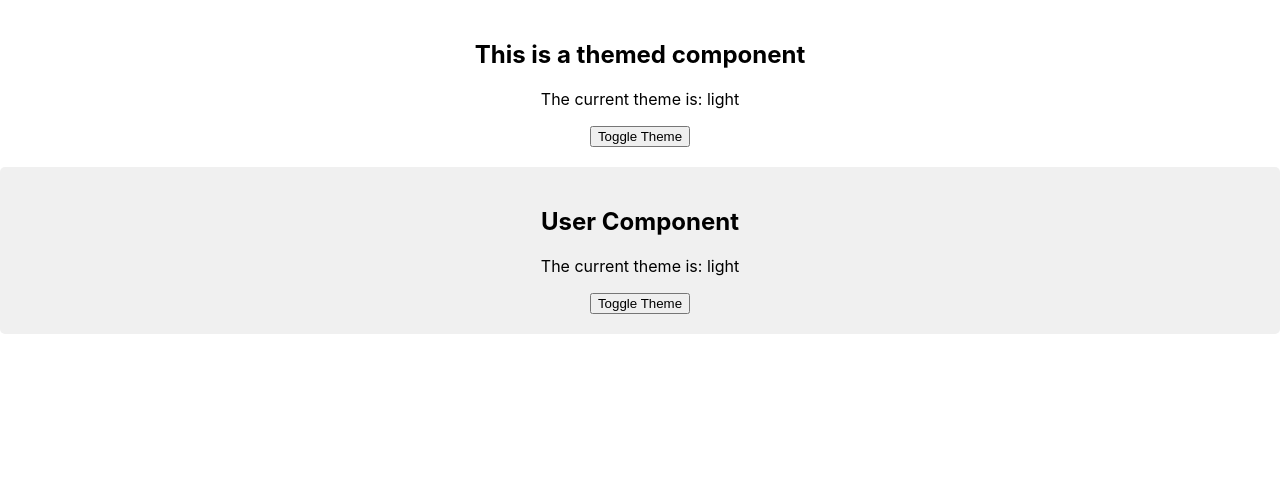
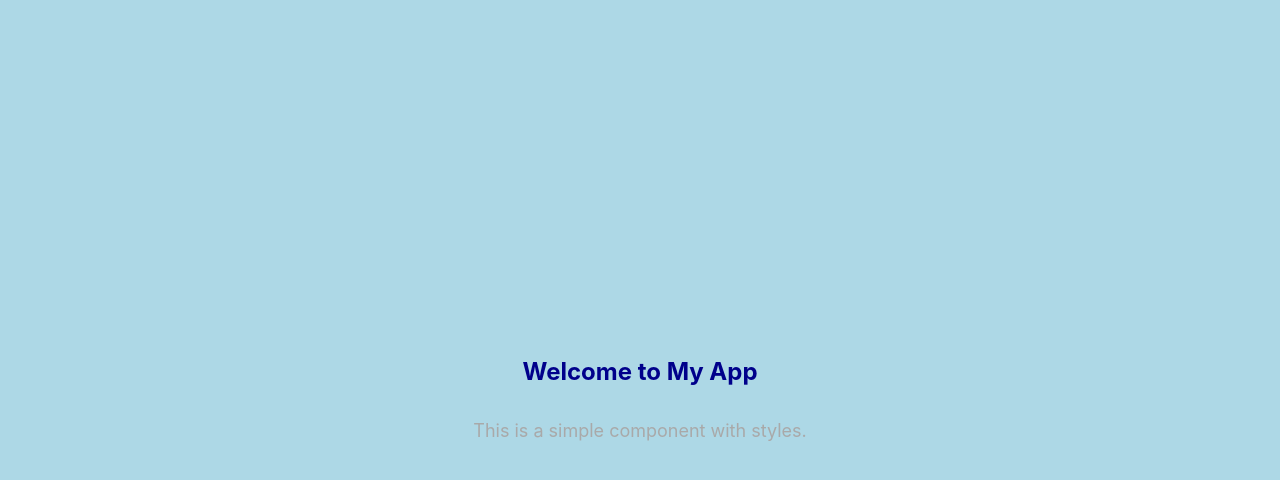
Before and after one commit to veerabrahmam952/react, a React (Create React App) app in the folder my-app/: page / in a window 1280 px wide. Shown: the top 480 px of the page. Built offline with nearby package versions, Linux system fonts and the light colour scheme.

Commit message:
Add style approaches to the app

```diff
--- a/my-app/package.json
+++ b/my-app/package.json
@@ -11,6 +11,7 @@
     "react-dom": "^19.1.1",
     "react-router-dom": "^6.30.1",
     "react-scripts": "5.0.1",
+    "styled-components": "^6.1.19",
     "web-vitals": "^2.1.4"
   },
   "scripts": {
--- a/my-app/src/App.css
+++ b/my-app/src/App.css
@@ -1,5 +1,14 @@
 .App {
   text-align: center;
+}
+
+.container {
+  display: flex;
+  flex-direction: column;
+  align-items: center;
+  justify-content: center;
+  height: 100vh;
+  background-color: blue;
 }
 
 .App-logo {
--- a/my-app/src/App.js
+++ b/my-app/src/App.js
@@ -14,6 +14,9 @@ import { SingleForm } from './components/UserForm.js';
 import ThemeProvider from './components/ThemeProvider.js';
 import ThemedComponent from './components/ThemedComponent.js';
 import UserComponent from './components/UserComponent.js';
+// import {StylingComponent, InlineStylingComponent} from './components/StylingComponent.js';
+// import StylingModuleComponent  from './components/StyleComponents/StylingModule.js';
+import StyleTaggedComponent from './components/StyleComponents/StyleTaggedComponent.js';
 
 function App() {
   const products = [
@@ -23,10 +26,18 @@ function App() {
     {name: 'HP', price: 70000, description: 'Laptop', id: 4},
   ]
   return (
-    <ThemeProvider>
-       <ThemedComponent />
-       <UserComponent />
-    </ThemeProvider>
+    <>
+    {/* <div className="container">Hi</div> */}
+    {/* <StylingComponent />
+    <InlineStylingComponent /> */}
+    {/* <StylingModuleComponent /> */}
+    <StyleTaggedComponent />
+    </>
+
+    // <ThemeProvider>
+    //    <ThemedComponent />
+    //    <UserComponent />
+    // </ThemeProvider>
       // <Routes>
       //   <Route path="/" element={<MainLayout />}>
       //    {<Route path='/welcome' element={<WelcomeNew />} />}
--- /dev/null
+++ b/my-app/src/components/StyleComponents/StyleTaggedComponent.js
@@ -0,0 +1,33 @@
+import React from "react";
+import styled from "styled-components";
+
+function StyleTaggedComponent() {
+  const Container = styled.div`
+    display: flex;
+    flex-direction: column;
+    align-items: center;
+    justify-content: center;
+    height: 100vh;
+    background-color: lightblue;
+  `;
+
+  const Title = styled.h1`
+    color: darkblue;
+    font-size: 24px;
+    font-weight: bold;
+  `;
+
+  const Description = styled.p`
+    color: darkgray;
+    font-size: 18px;
+  `;
+
+  return (
+    <Container>
+      <Title>Welcome to My App</Title>
+      <Description>This is a simple component with styles.</Description>
+    </Container>
+  );
+}
+
+export default StyleTaggedComponent;
--- /dev/null
+++ b/my-app/src/components/StyleComponents/StylingComponent.css
@@ -0,0 +1,19 @@
+.container{
+    display: flex;
+    flex-direction: column;
+    align-items: center;
+    justify-content: center;
+    height: 100vh;
+    background-color: #f0f0f0;
+}
+
+.title {
+    font-size: 2rem;
+    color: #333;
+}
+
+.description {
+    font-size: 1.2rem;
+    color: #666;
+    margin-top: 10px;
+}
--- /dev/null
+++ b/my-app/src/components/StyleComponents/StylingComponent.js
@@ -0,0 +1,44 @@
+import React from 'react';
+import './StylingComponent.css';
+
+function StylingComponent() {
+
+  return (
+    <div className="container">
+      <h1 className="title">Welcome to My App</h1>
+      <p className="description">This is a simple component with styles.</p>
+    </div>
+  );
+}
+
+function InlineStylingComponent() {
+   //Inline Styling
+    const containerStyle = {
+        display: 'flex',
+        flexDirection: 'column',
+        alignItems: 'center',
+        justifyContent: 'center',
+        height: '100vh',
+        backgroundColor: 'lightblue',
+    };
+
+    const titleStyle = {
+        color: 'darkblue',
+        fontSize: '24px',
+        fontWeight: 'bold',
+    };
+
+    const descriptionStyle = {
+        color: 'darkgray',
+        fontSize: '18px',
+    };
+
+  return (
+    <div style={containerStyle}>
+      <h1 style={titleStyle}>Welcome to My App</h1>
+      <p style={descriptionStyle}>This is a simple component with styles.</p>
+    </div>
+  );
+}
+
+export {StylingComponent, InlineStylingComponent};
--- /dev/null
+++ b/my-app/src/components/StyleComponents/StylingModule.js
@@ -0,0 +1,13 @@
+import React from 'react';
+import styles from './StylingComponent.module.css';
+
+function StylingModuleComponent() {
+  return (
+    <div className={styles.container}>
+      <h1 className={styles.title}>Welcome to My App</h1>
+      <p className={styles.description}>This is a simple component with styles.</p>
+    </div>
+  );
+}
+
+export default StylingModuleComponent;
```
Also changed, not shown: my-app/src/components/StyleComponents/StylingComponent.module.css (added, +19 -0 lines), 1 other file (tests, documents, lock files or other folders).
